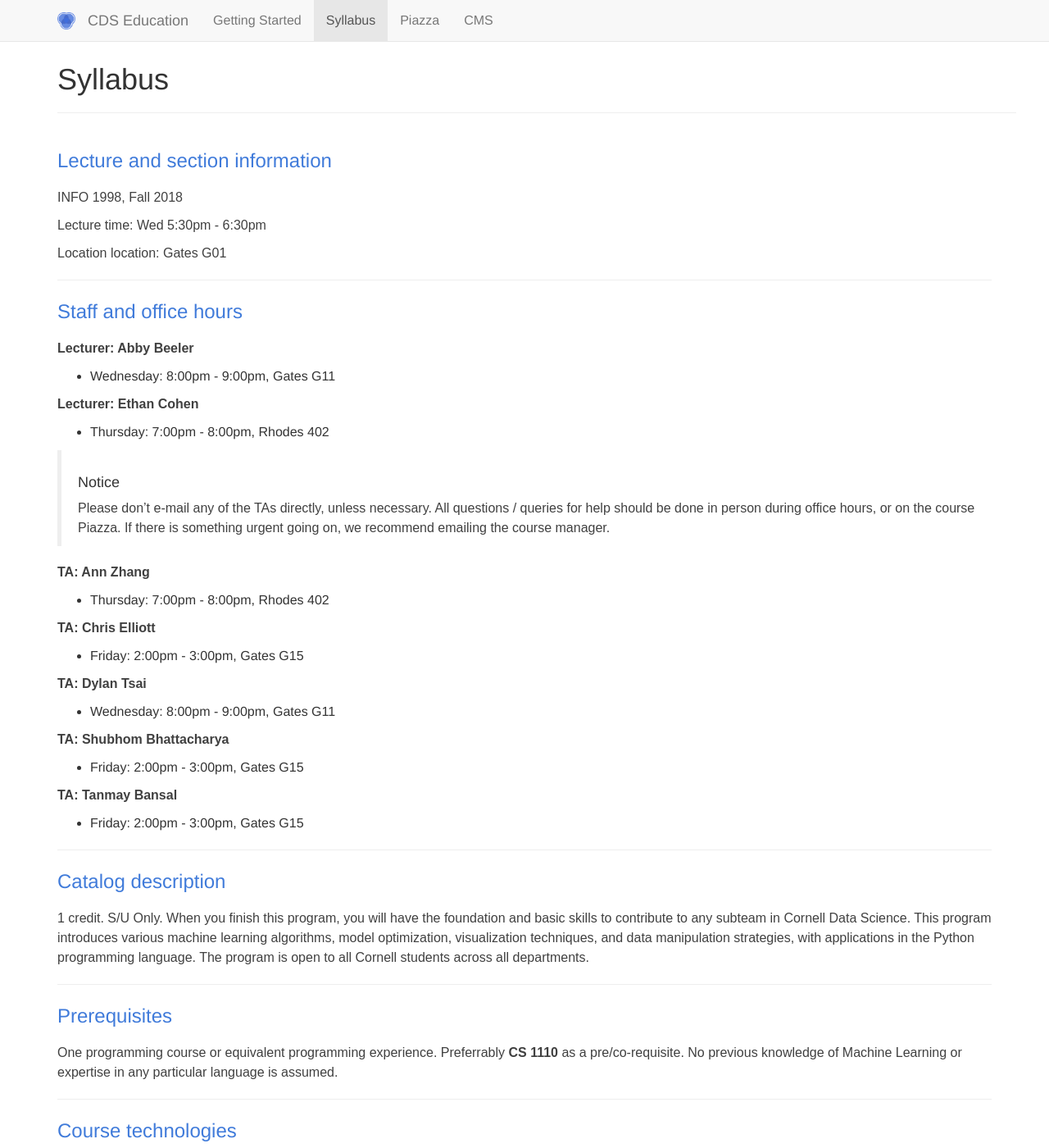
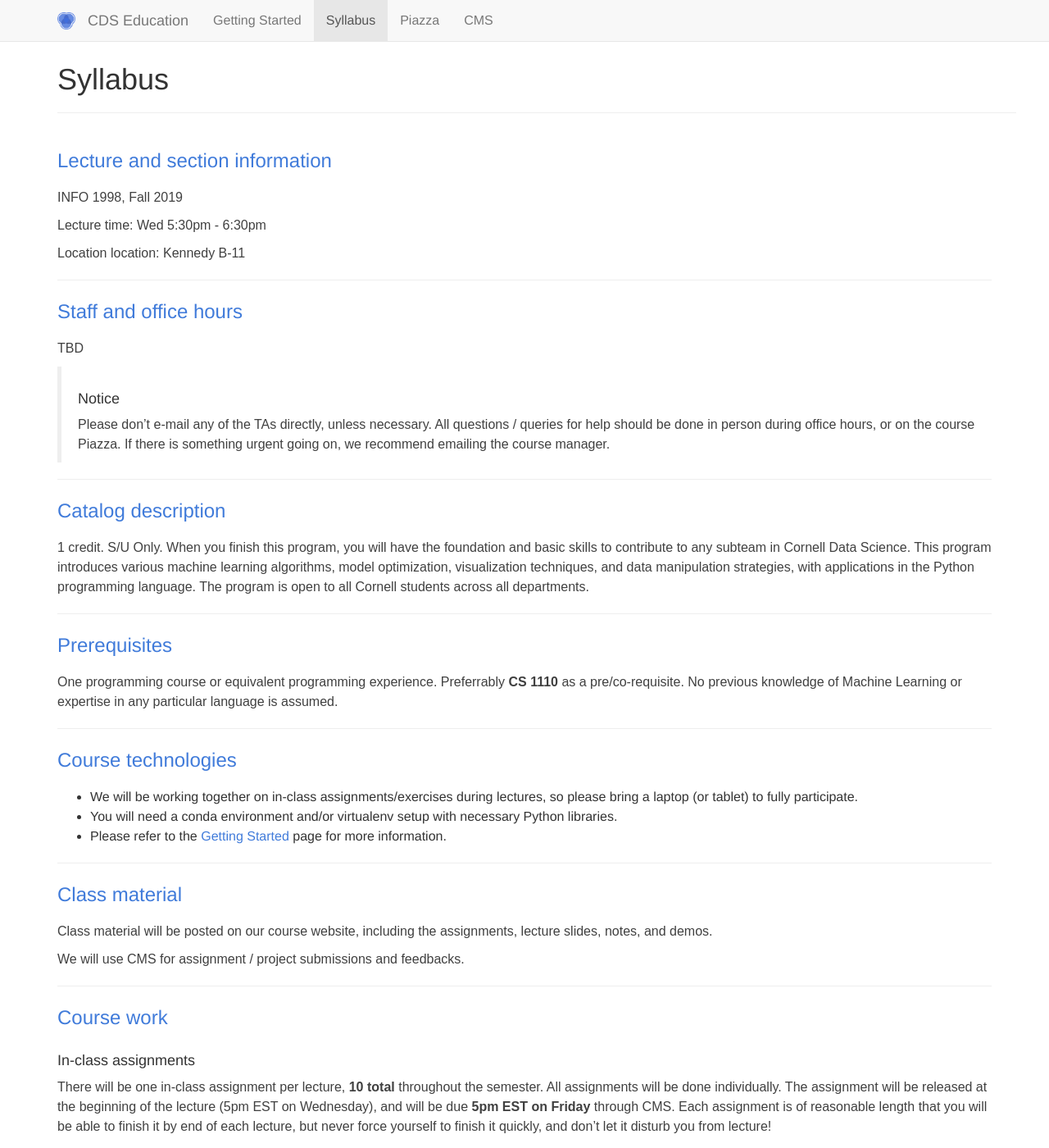
Before and after one commit to CornellDataScience/info1998, a Jekyll site: the page built from syllabus.md, in a window 1280 px wide and 1400 px high. Shown: the whole window at 82% size. Built offline with Jekyll 4.4.1, drawn with Linux system fonts in a browser that asks for light colours.

Commit message:
update dates

```diff
--- a/syllabus.md
+++ b/syllabus.md
@@ -5,38 +5,19 @@
 
 ### Lecture and section information
 
-INFO 1998, Fall 2018
+INFO 1998, Fall 2019
 
 Lecture time: Wed 5:30pm - 6:30pm
 
-Location location: Gates G01
+Location location: Kennedy B-11
 
 ----------------------------------------------------------------------------------------
 ### Staff and office hours
 
-**Lecturer: Abby Beeler**
-- Wednesday: 8:00pm - 9:00pm, Gates G11
-
-**Lecturer: Ethan Cohen**
-- Thursday: 7:00pm - 8:00pm, Rhodes 402
+TBD
 
 > #### Notice
 > Please don't e-mail any of the TAs directly, unless necessary. All questions / queries for help should be done in person during office hours, or on the course Piazza. If there is something urgent going on, we recommend emailing the course manager.
-
-**TA: Ann Zhang**
-- Thursday: 7:00pm - 8:00pm, Rhodes 402
-
-**TA: Chris Elliott**
-- Friday: 2:00pm - 3:00pm, Gates G15
-
-**TA: Dylan Tsai**
-- Wednesday: 8:00pm - 9:00pm, Gates G11
-
-**TA: Shubhom Bhattacharya**
-- Friday: 2:00pm - 3:00pm, Gates G15
-
-**TA: Tanmay Bansal**
-- Friday: 2:00pm - 3:00pm, Gates G15
 
 ----------------------------------------------------------------------------------------
 ### Catalog description
```
Also changed, not shown: index.md (+1 -5 lines).
